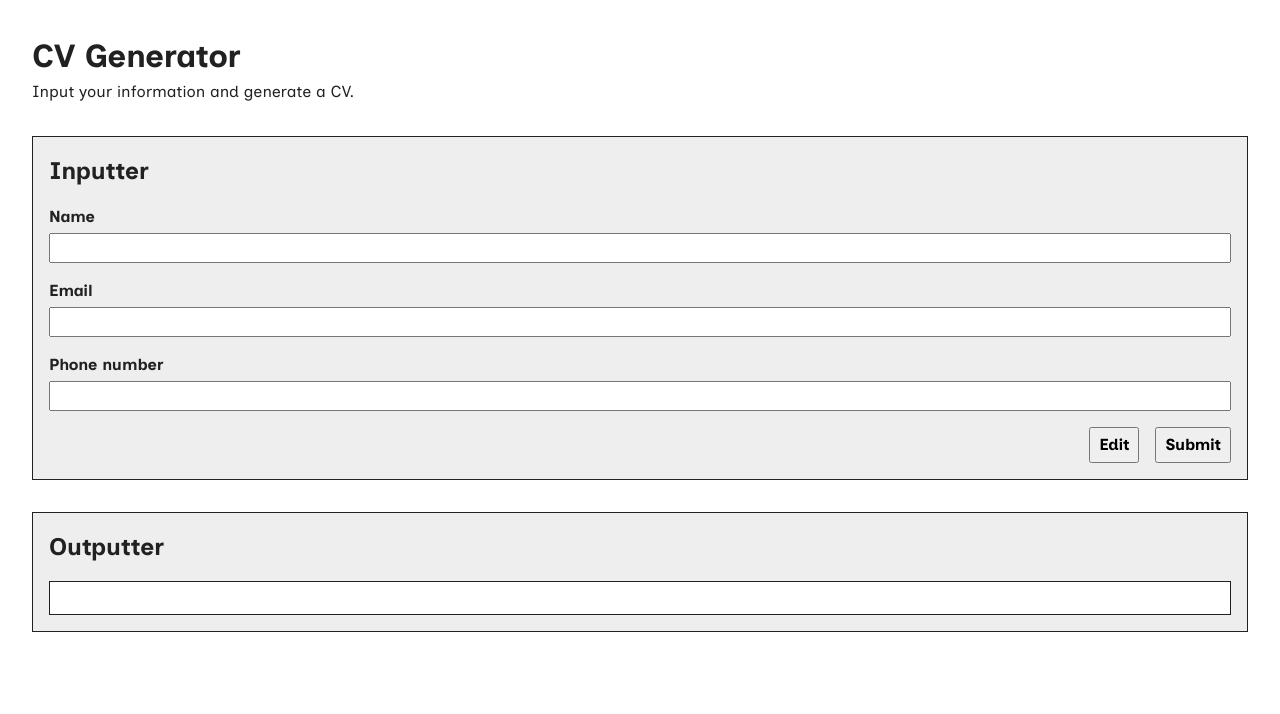
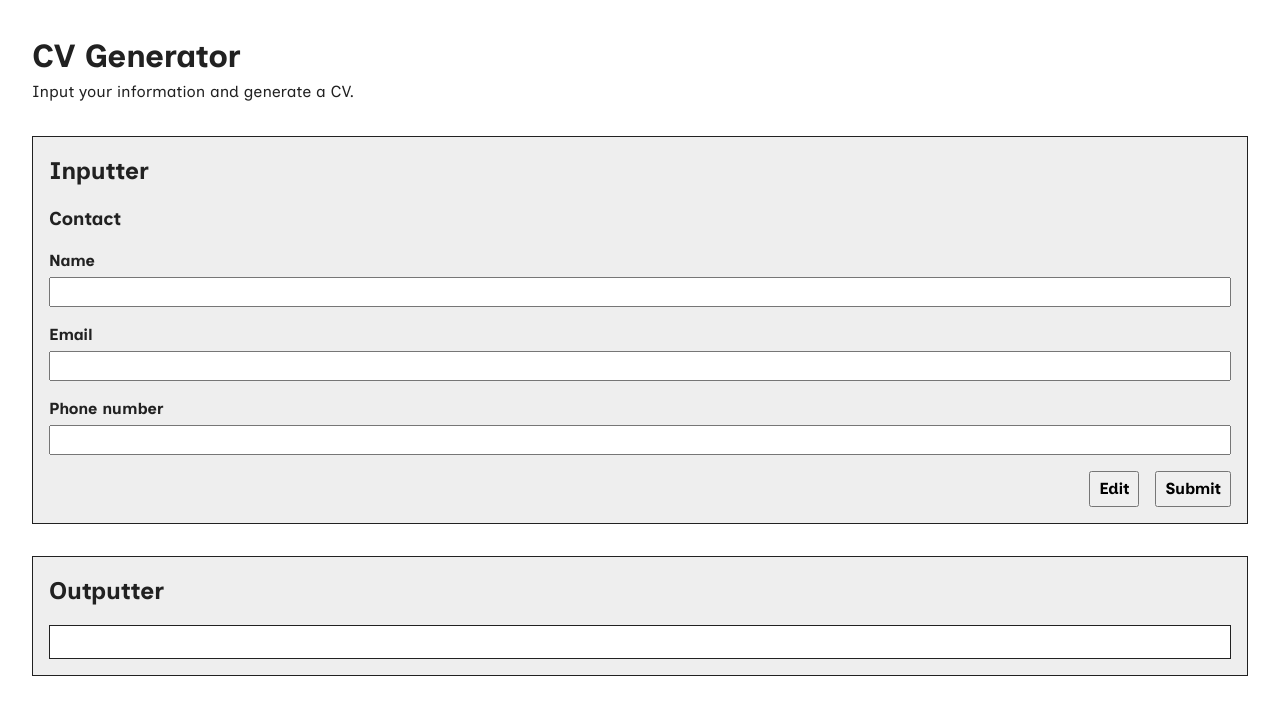
Before and after one commit to dsmchen/cv-app, a React (Vite) app: page / in a window 1280 px wide. Shown: the top 714 px of the page. Built offline with nearby package versions, Linux system fonts and the light colour scheme.

Commit message:
refactor: rename Form to ContactForm

```diff
--- a/src/components/Form.jsx
+++ b/src/components/ContactForm.jsx
@@ -5,11 +5,19 @@ import TelInput from './inputs/TelInput';
 import ButtonGroup from './buttons/ButtonGroup';
 import { useState } from 'react';
 
-export default function Form({ name, setName, email, setEmail, tel, setTel }) {
+export default function ContactForm({
+  name,
+  setName,
+  email,
+  setEmail,
+  tel,
+  setTel,
+}) {
   const [inputDisabled, setInputDisabled] = useState(false);
 
   return (
     <form>
+      <h3>Contact</h3>
       <TextInput
         label="Name"
         name={name}
--- a/src/components/Inputter.jsx
+++ b/src/components/Inputter.jsx
@@ -1,4 +1,4 @@
-import Form from './Form';
+import ContactForm from './ContactForm';
 
 export default function Inputter({
   name,
@@ -11,7 +11,7 @@ export default function Inputter({
   return (
     <div className="inputter">
       <h2>Inputter</h2>
-      <Form
+      <ContactForm
         name={name}
         setName={setName}
         email={email}
```
